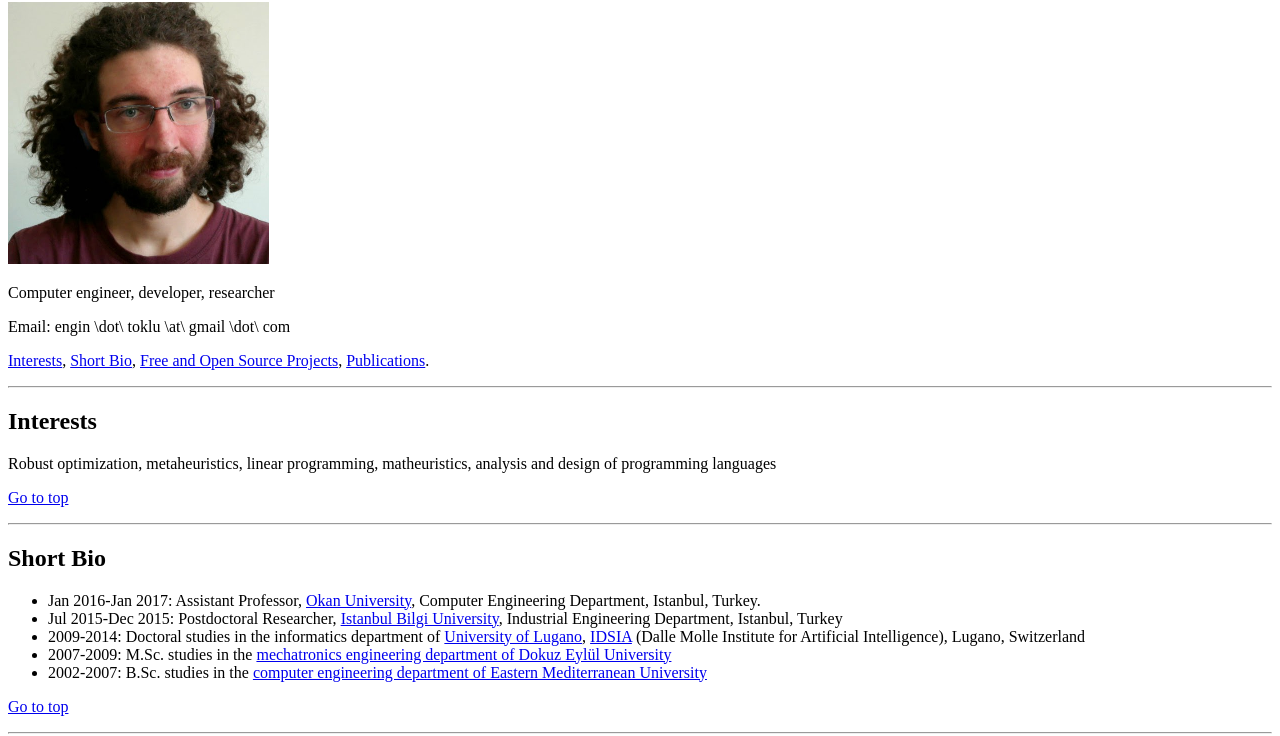
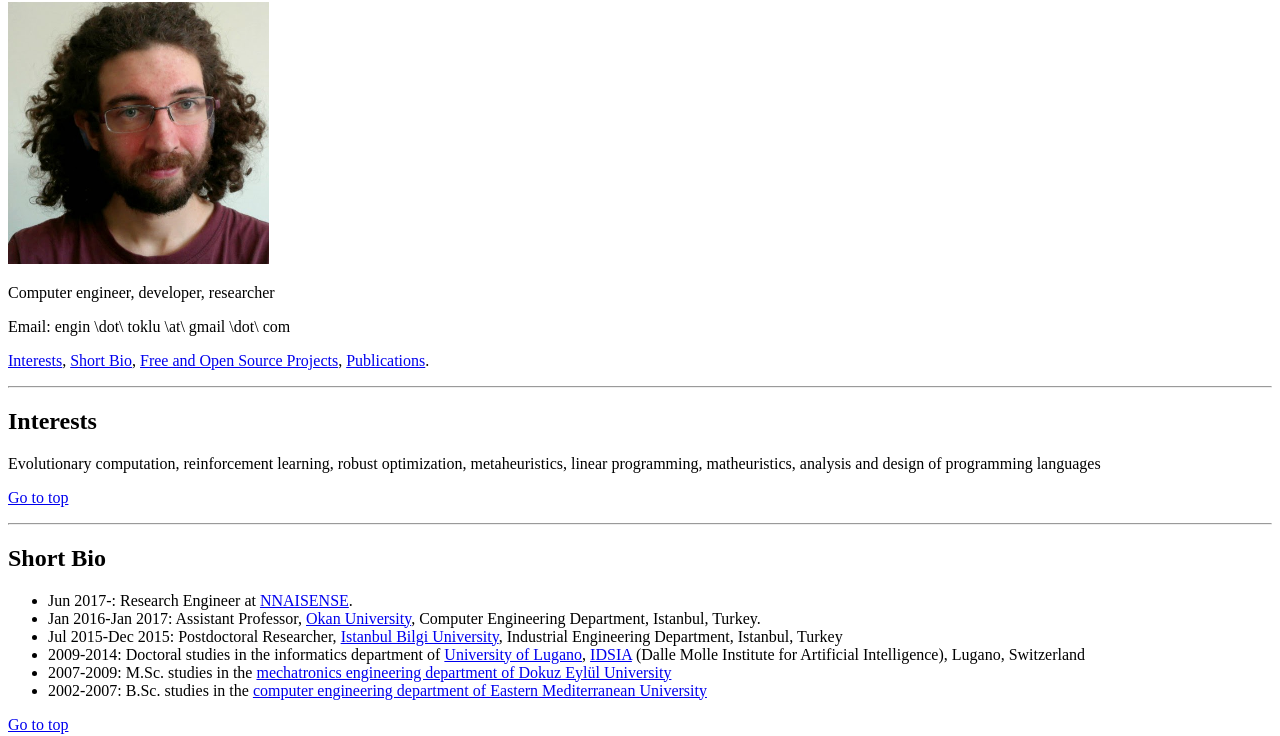
Before and after one commit to engintoklu/engintoklu.github.io, a plain HTML site: page index.html in a window 1280 px wide. Shown: the part 78-814 px from the top of the page. Drawn offline with Linux system fonts and the light colour scheme.

Commit message:
Update index.html

```diff
--- a/index.html
+++ b/index.html
@@ -23,7 +23,7 @@
     <hr />
 
     <a name="interests"><h2>Interests</h2></a>
-    <p>Robust optimization, metaheuristics, linear programming, matheuristics, analysis and design of programming languages</p>
+    <p>Evolutionary computation, reinforcement learning, robust optimization, metaheuristics, linear programming, matheuristics, analysis and design of programming languages</p>
 
     <p><a href="#welcome">Go to top</a></p>
     <hr />
@@ -31,6 +31,7 @@
 
     <a name="shortbio"><h2>Short Bio</h2></a>
     <ul>
+      <li>Jun 2017-: Research Engineer at <a href="https://nnaisense.com/">NNAISENSE</a>.</li>
       <li>Jan 2016-Jan 2017: Assistant Professor, <a href="https://okan.edu.tr">Okan University</a>, Computer Engineering Department, Istanbul,
 Turkey.</li>
       <li>Jul 2015-Dec 2015: Postdoctoral Researcher, <a href="http://www.bilgi.edu.tr/en/">Istanbul Bilgi University</a>, Industrial Engineering Department, Istanbul, Turkey</li>
```
